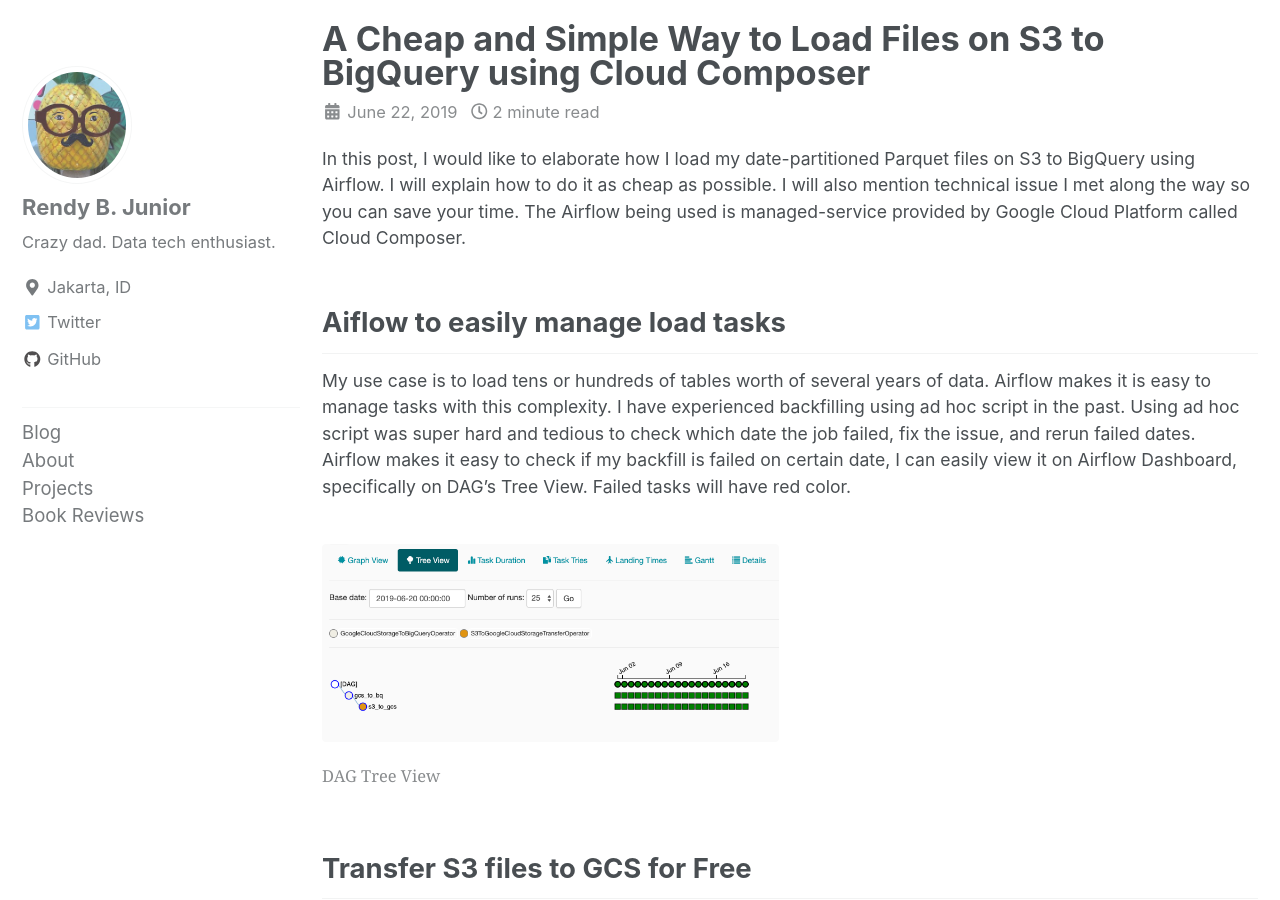
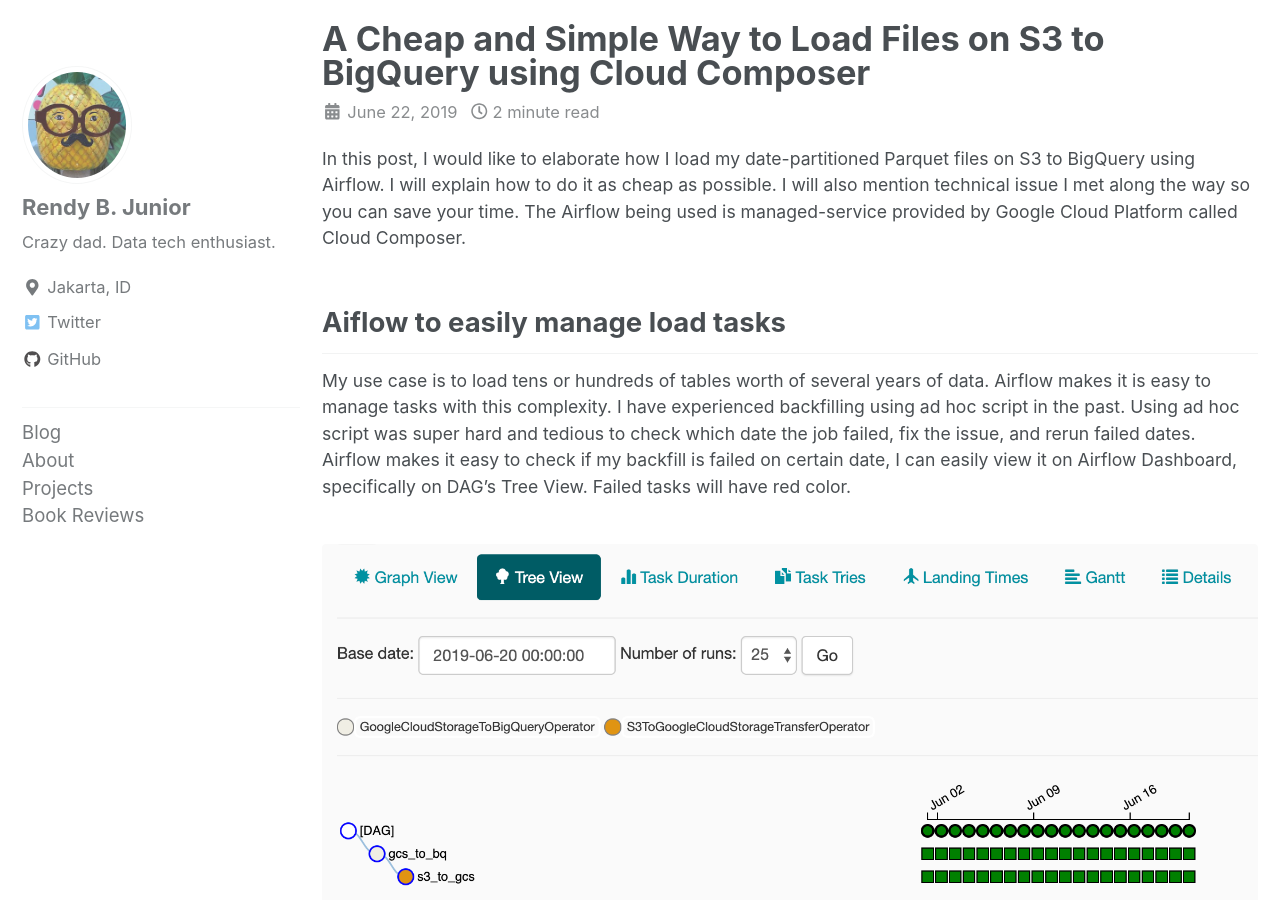
Before and after one commit to rendybjunior/rendyistyping, a Jekyll site: the page built from _posts/2019-06-22-s3-to-bq.md, in a window 1280 px wide and 900 px high. Built offline with Jekyll 4.4.1, drawn with Linux system fonts in a browser that asks for light colours; cached includes are drawn as plain includes; nearby versions of some CDN libraries; comment, search, counter and statistics services are not loaded.

Commit message:
fix wrong img size

```diff
--- a/_posts/2019-06-22-s3-to-bq.md
+++ b/_posts/2019-06-22-s3-to-bq.md
@@ -10,7 +10,7 @@ In this post, I would like to elaborate how I load my date-partitioned Parquet f
 ## Aiflow to easily manage load tasks
 My use case is to load tens or hundreds of tables worth of several years of data. Airflow makes it is easy to manage tasks with this complexity. I have experienced backfilling using ad hoc script in the past. Using ad hoc script was super hard and tedious to check which date the job failed, fix the issue, and rerun failed dates. Airflow makes it easy to check if my backfill is failed on certain date, I can easily view it on Airflow Dashboard, specifically on DAG's Tree View. Failed tasks will have red color.
 
-<figure class="half">
+<figure>
 	<img src="/assets/images/dag_tree_view.png">
   <figcaption>DAG Tree View</figcaption>
 </figure>
@@ -29,7 +29,7 @@ We are using airflow and Storage Transfer service. But how it fits the bigger pi
 
 S3 Parquet files will be copied first to GCS. After it is copied completely to GCS, then the files are loaded to BigQuery. I am using `S3ToGoogleCloudStorageTransferOperator` operator to spawn Storage Transfer Service job. The task will keep waiting until the job finishes. After data loaded to GCS, I am using `GoogleCloudStorageToBigQueryOperator` operator to load data to BigQuery. The task create a BigQuery load job with specified parameters.
 
-<figure>
+<figure class="half">
 	<img src="/assets/images/s3_to_bq_dag.png">
   <figcaption>DAG S3 to BigQuery</figcaption>
 </figure>
```
